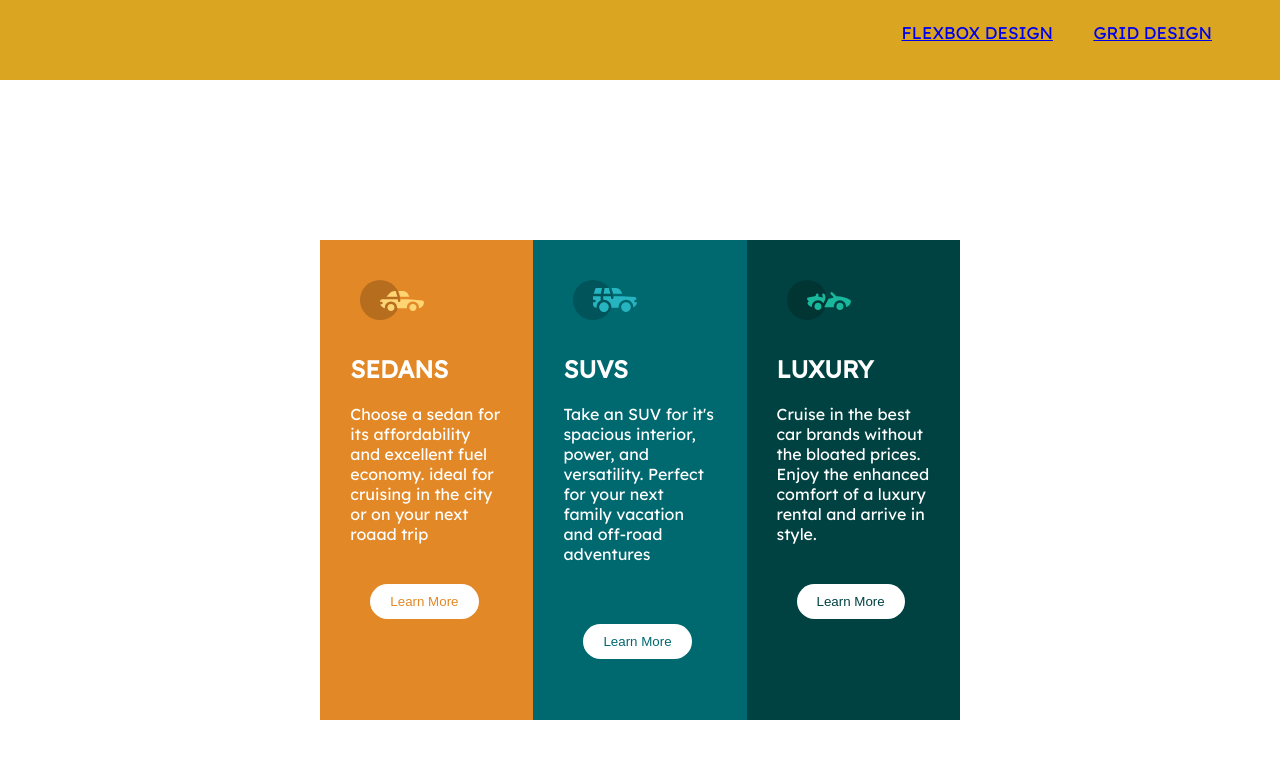
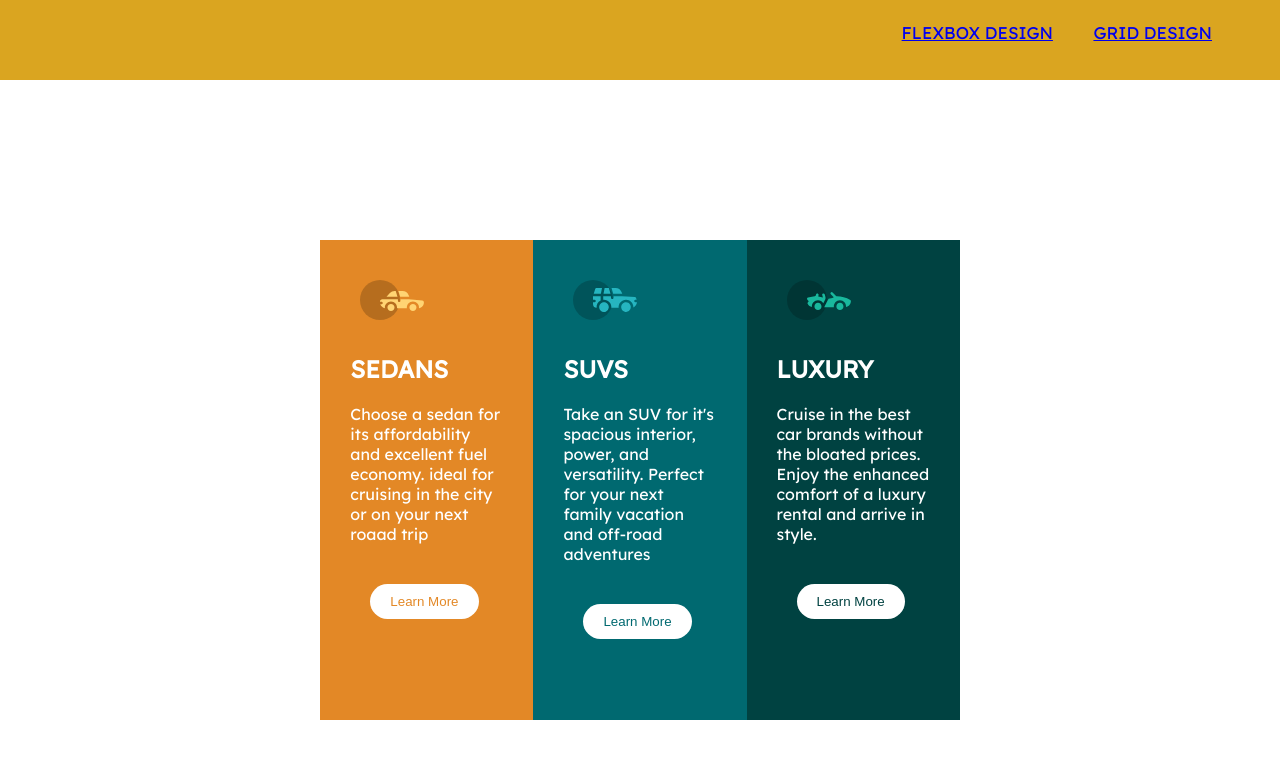
Before and after one commit to OkpePhillips/grid, a plain HTML site: page index.html in a window 1280 px wide. Drawn offline with Linux system fonts and the light colour scheme.

Commit message:
Adjusted the buttons to align perfectly.

```diff
--- a/style.css
+++ b/style.css
@@ -79,7 +79,7 @@ p {
   color: hsl(31, 77%, 52%);
 }
 .suvbutton {
-  margin: 50px 30px 30px 30px;
+  margin: 30px;
   align-items: center;
   padding: 10px 20px;
   border-radius: 20px;
```
